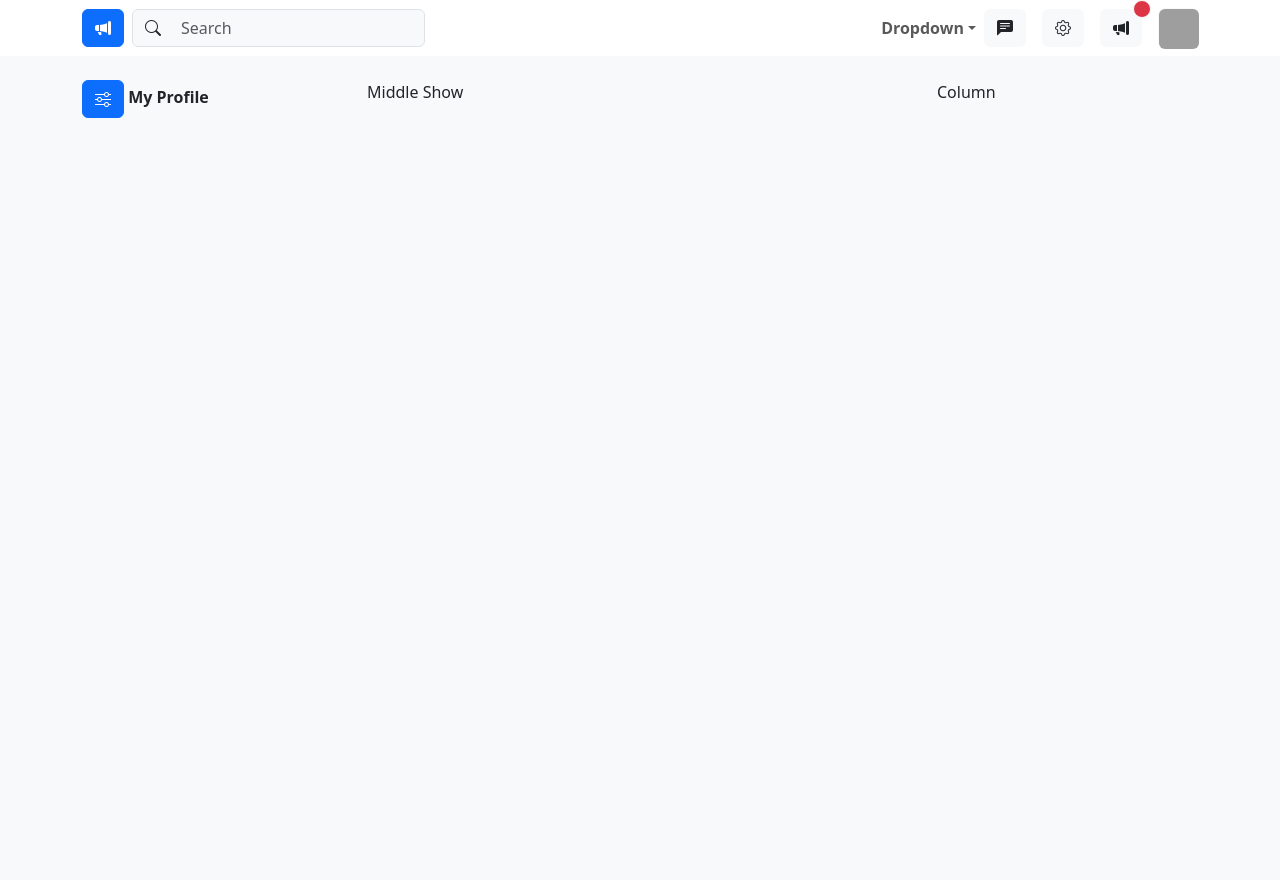
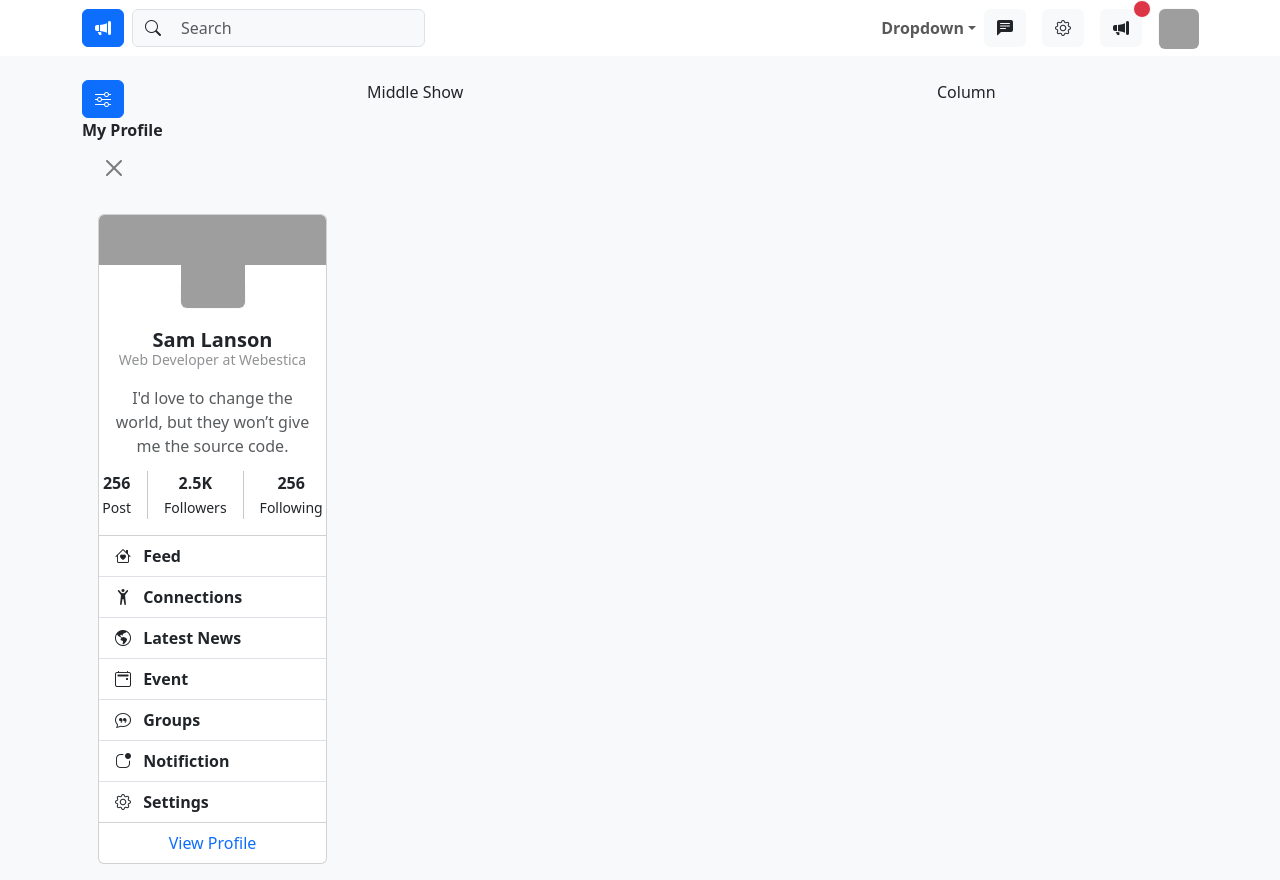
Before and after one commit to dsdebnath4663/social-bridge, a React (Create React App) app: page / in a window 1280 px wide. Before the commit the page ends 800 px from the top, so only its background shows below. Built offline with nearby package versions, Linux system fonts and the light colour scheme; grey boxes are pictures that could not be loaded.

Commit message:
left side bar finished

```diff
--- a/src/components/MainModule.js
+++ b/src/components/MainModule.js
@@ -3,9 +3,10 @@ function MainModule() {
     <main>
       <div class="container">
         <div class="row g-4">
-          <div class="col-lg-3 ">
+          <div class="col-lg-3 left-bar ">
             <button
-              class="btn btn-primary"
+              class="btn btn-primary  d-lg-none d-xl-block d-xxl-none d-md-none d-lg-block"
+
               type="button"
               data-bs-toggle="offcanvas"
               data-bs-target="#offcanvasWithBothOptions"
@@ -13,7 +14,7 @@ function MainModule() {
             >
               <i class="bi bi-sliders"></i>
             </button>
-            <span class="fw-bold"> My Profile</span>
+            <span class="fw-bold   d-lg-none d-xl-block d-xxl-none d-md-none d-lg-block">My Profile</span>
 
             <div
               class="offcanvas offcanvas-start "
@@ -22,39 +23,125 @@ function MainModule() {
               id="offcanvasWithBothOptions"
               aria-labelledby="offcanvasWithBothOptionsLabel"
             >
-              <div class="offcanvas-header">
-                <h5 class="offcanvas-title" id="offcanvasWithBothOptionsLabel">
-                </h5>
+              <div class="offcanvas-header d-lg-none d-xl-block d-xxl-none d-md-none d-lg-block ">
+                <h5
+                  class="offcanvas-title"
+                  id="offcanvasWithBothOptionsLabel"
+                ></h5>
                 <button
-                  type="button"
-                  class="btn-close"
+                  type="button "
+                  class="btn-close "
                   data-bs-dismiss="offcanvas"
                   aria-label="Close"
                 ></button>
               </div>
               <div class="offcanvas-body">
+                <div class="card overflow-hidden">
+                  {/* <div class="mh-100" style="width: 100px; height: 200px;">Max-height 100%</div> */}
+                  <div class="card-img-top mh-100" alt="..." />
 
-                <div class="card overflow-hidden" >
-                  <img src="..." class="card-img-top" alt="..." />
                   <div class="card-body">
-                    <h5 class="card-title">Card title</h5>
-                    <p class="card-text">Some quick example text to build on the card title and make up the bulk of the card's content.</p>
+                    <div className="text-center">
+                      <a
+                        class="btn bg-light profile-pic p-0 "
+                        href="#"
+                        role="button"
+                      >
+                        <img
+                          src="https://encrypted-tbn0.gstatic.com/images?q=tbn:ANd9GcQjZirTv3YUaHSe-VVIQzwXUHXxb8mnJ-krbg&amp;s"
+                          class="rounded-2"
+                        />
+                      </a>
+                      <p class="fw-bolder fs-5  mt-3 mb-0">Sam Lanson</p>
+                      <small class=" opacity-50 font">Web Developer at Webestica</small>
+
+
+                      <p class="opacity-75 mt-3 mb-0">
+                        I'd love to change the world, but they won’t give me the source code.
+
+
+                      </p>
+                    </div>
                   </div>
+
+                  <div className="     hstack  gap-2 gap-xl-3 justify-content-center mb-3 text-center  mt-minus-3">
+                    <div>
+                      <p class="fw-bolder   mb-0">256</p>
+                      <small>Post</small>
+                    </div>
+                    <div class="vr"></div>
+                    <div>
+                      <p class="fw-bolder  mb-0">2.5K                      </p>
+                      <small>Followers</small>
+                    </div>
+                    <div class="vr"></div>
+                    <div>
+                      <p class="fw-bolder  mb-0">256</p>
+                      <small>Following</small>
+                    </div>
+                  </div>
+
                   <ul class="list-group list-group-flush">
-                    <li class="list-group-item">An item</li>
-                    <li class="list-group-item">A second item</li>
-                    <li class="list-group-item">A third item</li>
+                    <li class="list-group-item">
+                      <a>
+                        <i class="me-2 bi bi-house-heart"></i>
+                        <span class="fw-bolder  mb-0"> Feed</span>
+                      </a>
+                    </li>
+                    <li class="list-group-item">
+                      <a>
+                        <i class=" me-2  bi bi-person-arms-up"></i>
+                        <span class="fw-bolder  mb-0"> Connections</span>
+                      </a>
+                    </li>
+
+                    <li class="list-group-item">
+                      <a>
+                        <i class="me-2 bi bi-globe-americas"></i>
+                        <span class="fw-bolder  mb-0"> Latest News </span>
+                      </a>
+                    </li>
+
+                    <li class="list-group-item">
+                      <a>
+                        <i class="me-2 bi bi-calendar2-event"></i>
+                        <span class="fw-bolder  mb-0"> Event </span>
+                      </a>
+                    </li>
+
+                    <li class="list-group-item">
+                      <a>
+                        <i class="me-2  bi bi-chat-quote"></i>
+                        <span class="fw-bolder  mb-0"> Groups</span>
+                      </a>
+                    </li>
+
+                    <li class="list-group-item">
+                      <a>
+                        <i class="me-2 bi bi-app-indicator"></i>
+                        <span class="fw-bolder  mb-0"> Notifiction</span>
+                      </a>
+                    </li>
+                    <li class="list-group-item">
+                      <a>
+                        <i class="me-2 bi bi-gear"></i>
+                        <span class="fw-bolder  mb-0">  Settings</span>
+                      </a>
+                    </li>
                   </ul>
-                  <div class="card-body">
-                    <a href="#" class="card-link">Card link</a>
-                    <a href="#" class="card-link">Another link</a>
+                  <div class="card-body text-center  py-2">
+                    <a href="#" class="card-link text-decoration-none">
+                      View Profile
+                    </a>
                   </div>
                 </div>
+
               </div>
             </div>
           </div>
           <div class="col-md-8 col-lg-6">Middle Show</div>
-          <div class="col-lg-3 d-none d-lg-block">Column</div> {/* Hidden on mobile */}
+          <div class="col-lg-3 d-none d-lg-block">Column</div>{" "}
+          {/* Hidden on mobile */}
         </div>
       </div>
     </main>
--- a/src/index-mobile.css
+++ b/src/index-mobile.css
@@ -34,6 +34,15 @@
   .custom-slide-in-down {
     animation: customSlideInDown 1s ease-out; /* 1s duration, can adjust for speed */
     opacity: 0; /* Start as invisible */
+  }
+  .left-bar .offcanvas {
+    position: static;
+    visibility: visible !important;
+    background-color: transparent !important;
+    -webkit-transform: none !important;
+  }
+  .offcanvas.offcanvas-start {
+    border: none !important;
   }
 }
 
@@ -109,14 +118,28 @@
     display: block; /* Ensure the card is displayed */
   }
 }
-/* Default: Hide on smaller screens */
-.hide-on-large {
-  display: block !important; /* Hidden by default */
+
+.mh-100 {
+  background-image: url(https://social.webestica.com/assets/images/bg/01.jpg);
+  background-position: center;
+  background-size: cover;
+  background-repeat: no-repeat;
+  height: 50px;
 }
 
-/* Show on medium and larger devices (768px and above) */
-@media (min-width: 768px) {
-  .hide-on-large {
-    display: none !important; /* Make it visible on medium and larger screens */
-  }
+.profile-pic img {
+  height: 4rem;
+  width: 4rem;
+  margin-top: -39px;
 }
+
+.font {
+  position: relative !important;
+  margin-top: -6px !important;
+  display: block !important;
+}
+
+.mt-minus-3 {
+  position: relative !important;
+  margin-top: -3px !important;
+}
```
